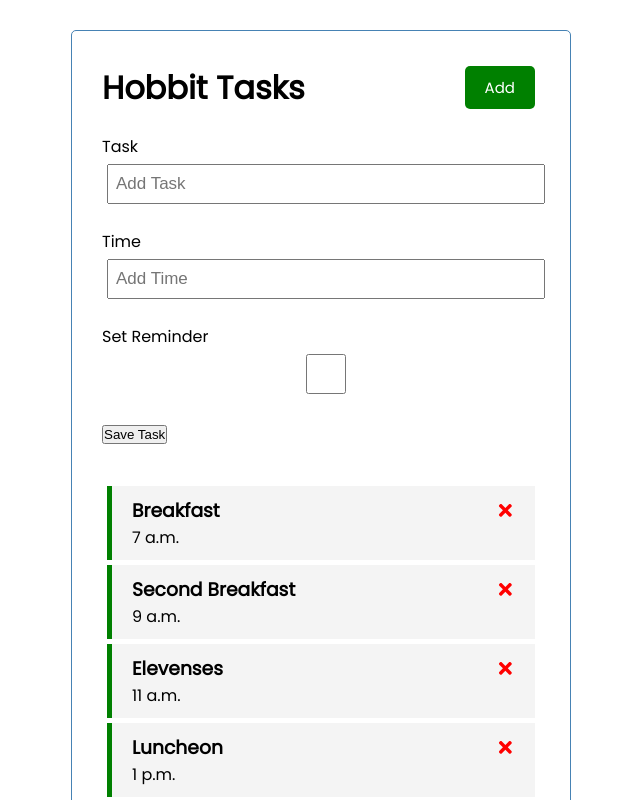
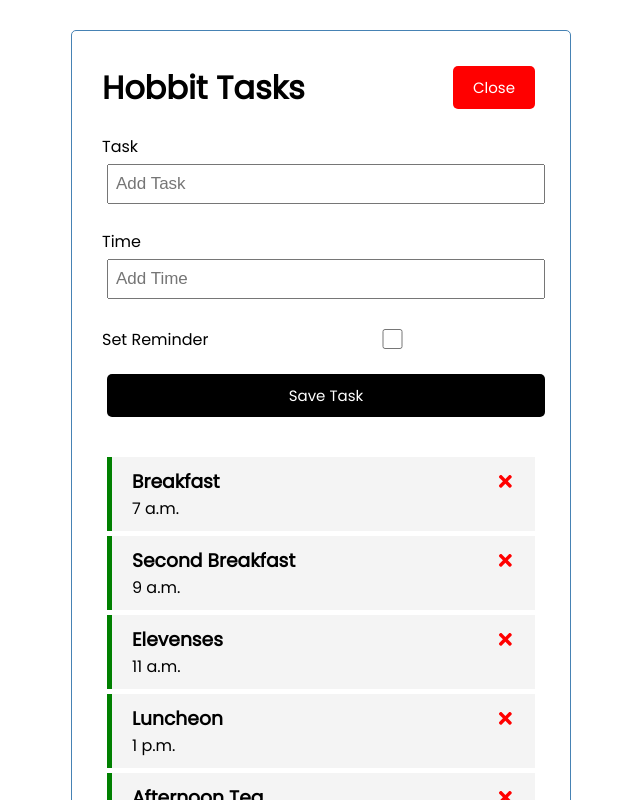
Before and after one commit to umbrecon1/React-Task-Tracker, a React (Create React App) app: page / in a window 1280 px wide. Shown: the top 800 px of the page, without its empty margins (319-959 px from the left). Built offline with nearby package versions, Linux system fonts and the light colour scheme.

Commit message:
close form menu functional and add tasks

```diff
--- a/src/App.js
+++ b/src/App.js
@@ -1,9 +1,12 @@
 import Header from './components/Header'
 import Tasks from './components/Tasks'
+import AddTask from './components/AddTask'
 import { useState } from 'react'
-import AddTask from './components/AddTask'
 
-function App() {
+
+const App = () => {
+  const [showAddTask, setShowAddTask] = useState
+  (true)
   const [tasks, setTasks] = useState([{
     id: 1,
     text: 'Breakfast',
@@ -50,22 +53,39 @@ function App() {
 
 
   ])
+
+
+  //Add Task
+  const addTask = (task) => {
+    const id = Math.floor(Math.random() * 10000) + 1
+    const newTask = { id, ...task }
+    setTasks([...tasks, newTask])
+
+  }
   // Delete Task //
   const deleteTask = (id) => {
     setTasks(tasks.filter((task) => task.id !== id))
 
   }
 
-  // Toggle Reminder
+  // Toggle Reminder //
   const toggleReminder = (id) => {
-    setTasks(tasks.map((task) => task.id ===id ? {...task, reminder: ! task.reminder} : task))
+    setTasks(
+      tasks.map((task) =>
+       task.id === id ? { ...task, reminder:
+        !task.reminder } : task
+        )
+    )
   }
 
   return (
     <div className="container">
-      <Header />
-      <AddTask />
-      {tasks.length > 0 ? <Tasks tasks={tasks} onDelete={deleteTask} onToggle={toggleReminder} /> : 'No Tasks'}
+      <Header onAdd={() => setShowAddTask
+      (!showAddTask)} showAdd={showAddTask}/>
+      {showAddTask && <AddTask onAdd={addTask}/>}
+      {tasks.length > 0 ? (
+      <Tasks tasks={tasks} onDelete={deleteTask}
+      onToggle={toggleReminder} />) : ('No Tasks')}
     </div>
   );
 }
--- a/src/components/AddTask.js
+++ b/src/components/AddTask.js
@@ -1,22 +1,41 @@
+import { useState } from 'react'
 
+const AddTask = ({onAdd}) => {
+    const [text, setText] = useState('')
+    const [time, setTime] = useState('')
+    const [reminder, setReminder ] = useState(false)
 
-const AddTask = () => {
+    const onSubmit = (e) => {
+        e.preventDefault()
+
+        if(!text) {
+            alert('Please add a task')
+            return
+        }
+        onAdd({ text, time, reminder })
+
+        setText('')
+        setTime('')
+        setReminder(false)
+    }
+
     return (
-        <form className='add-form'>
+        <form className='add-form' onSubmit={onSubmit}>
             <div className='form-control'>
                 <label>Task</label>
-                <input type='text' placeholder='Add Task'/>
+                <input type='text' placeholder='Add Task' value={text} onChange={(e) => setText(e.target.value)} />
             </div>
             <div className='form-control'>
                 <label>Time</label>
-                <input type='text' placeholder='Add Time'/>
+                <input type='text' placeholder='Add Time' value={time} onChange={(e) => setTime(e.target.value)} />
             </div>
-            <div className='form-control'>
+            <div className='form-control form-control-check '>
                 <label>Set Reminder</label>
-                <input type='checkbox' />
+                <input type='checkbox' checked={reminder} value={reminder} onChange={(e) => setReminder(e.currentTarget.checked)} />
             </div>
 
-            <input type='submit' value='Save Task' />
+            <input type='submit' value='Save Task'
+            className="btn btn-block" />
         </form>
     )
 }
--- a/src/components/Header.js
+++ b/src/components/Header.js
@@ -1,14 +1,12 @@
 import PropTypes from 'prop-types'
 import Button from './Button'
 
-const Header = ({ title }) => {
-    const onClick = (e) => {
-        console.log('click')
-    }
+const Header = ({ title, onAdd, showAdd }) => {
+
     return (
         <header className='header'>
             <h1>{title}</h1>
-            <Button color='green' text='Add' onClick={onClick} />
+            <Button color={showAdd ? 'red' : 'green'} text={showAdd ? 'Close' : 'Add'} onClick={onAdd} />
 
         </header>
     )
--- a/src/components/Task.js
+++ b/src/components/Task.js
@@ -4,8 +4,9 @@ import { FaTimes } from 'react-icons/fa'
 
 const Task = ({task, onDelete, onToggle}) => {
     return (
-        <div className={`task ${task.reminder ? 'reminder' : ''}` } onDoubleClick={() => onToggle(task.id)}>
-            <h3>{task.text}<FaTimes style={{ color: 'red', cursor: 'pointer'}}
+        <div className={`task ${task.reminder ? 'reminder' : ''}`} onDoubleClick={() => onToggle(task.id)}>
+            <h3>{task.text}{''}
+            <FaTimes style={{ color: 'red', cursor: 'pointer'}}
              onClick = {() => onDelete(task.id)} /></h3>
             <p>{task.time}</p>
         </div>
```
